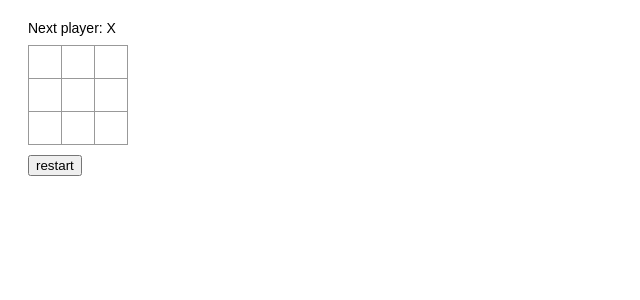
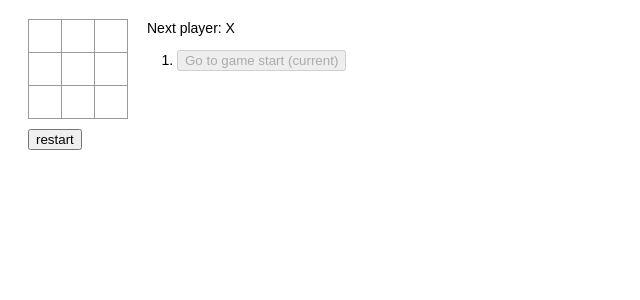
Before and after one commit to homayunmmdy/Epic-React, a React (Vite) app: page / in a window 1280 px wide. Shown: the top 300 px of the page, without its empty margins (0-640 px from the left). Built offline with nearby package versions, Linux system fonts and the light colour scheme.

Commit message:
add history into tic tac toe

```diff
--- a/src/TicTacToe/TicTacToe.tsx
+++ b/src/TicTacToe/TicTacToe.tsx
@@ -3,48 +3,25 @@ import {
   calculateNextValue,
   calculateStatus,
   calculateWinner,
+  GameState,
+  isValidGameState,
   type Squares,
 } from "../../public/shared/tic-tac-toe-utils";
 import "./style.css";
 
-const defaultState = Array(9).fill(null)
+function Board({
+	squares,
+	onClick,
+}: {
+	squares: Squares
+	onClick: (index: number) => void
+}) {
+	function renderSquare(i: number) {
+		const value = squares[i]
+		const label = value ? `square ${i}, ${value}` : `square ${i} empty`
 
-const localStorageKey = 'squares'
-function Board() {
-	const [squares, setSquares] = useState<Squares>(() => {
-		let localStorageValue
-		try {
-			localStorageValue = JSON.parse(
-				window.localStorage.getItem(localStorageKey) ?? 'null',
-			)
-		} catch {
-			// something is wrong in localStorage, so don't use it
-		}
-		return localStorageValue && Array.isArray(localStorageValue)
-			? localStorageValue
-			: defaultState
-	})
-
-	useEffect(() => {
-		window.localStorage.setItem(localStorageKey, JSON.stringify(squares))
-	}, [squares])
-
-	const nextValue = calculateNextValue(squares)
-	const winner = calculateWinner(squares)
-	const status = calculateStatus(winner, squares, nextValue)
-
-	function selectSquare(index: number) {
-		if (winner || squares[index]) return
-		setSquares(previousSquares => previousSquares.with(index, nextValue))
-	}
-
-	function restart() {
-		setSquares(defaultState)
-	}
-
-	function renderSquare(i: number) {
 		return (
-			<button className="square" onClick={() => selectSquare(i)}>
+			<button className="square" onClick={() => onClick(i)} aria-label={label}>
 				{squares[i]}
 			</button>
 		)
@@ -52,7 +29,6 @@ function Board() {
 
 	return (
 		<div>
-			<div className="status">{status}</div>
 			<div className="board-row">
 				{renderSquare(0)}
 				{renderSquare(1)}
@@ -68,20 +44,90 @@ function Board() {
 				{renderSquare(7)}
 				{renderSquare(8)}
 			</div>
-			<button className="restart" onClick={restart}>
-				restart
-			</button>
 		</div>
 	)
 }
+
+const defaultState: GameState = {
+	history: [Array(9).fill(null)],
+	currentStep: 0,
+}
+
+const localStorageKey = 'tic-tac-toe'
 const TicTacToe = () => {
-  return (
-    <div className="game">
-      <div className="game-board">
-        <Board />
-      </div>
-    </div>
-  );
+  const [state, setState] = useState<GameState>(() => {
+		let localStorageValue
+		try {
+			localStorageValue = JSON.parse(
+				window.localStorage.getItem(localStorageKey) ?? 'null',
+			)
+		} catch {
+			// something is wrong in localStorage, so don't use it
+		}
+		return isValidGameState(localStorageValue)
+			? localStorageValue
+			: defaultState
+	})
+	const currentSquares = state.history[state.currentStep]
+
+	const winner = calculateWinner(currentSquares)
+	const nextValue = calculateNextValue(currentSquares)
+	const status = calculateStatus(winner, currentSquares, nextValue)
+
+	useEffect(() => {
+		window.localStorage.setItem(localStorageKey, JSON.stringify(state))
+	}, [state])
+
+	function selectSquare(index: number) {
+		if (winner || currentSquares[index]) return
+
+		setState(previousState => {
+			const { currentStep, history } = previousState
+			const newHistory = history.slice(0, currentStep + 1)
+			const squares = history[currentStep].with(index, nextValue)
+
+			return {
+				history: [...newHistory, squares],
+				currentStep: newHistory.length,
+			}
+		})
+	}
+
+	function restart() {
+		setState(defaultState)
+	}
+
+	const moves = state.history.map((_stepSquares, step) => {
+		const desc = step ? `Go to move number ${step}` : 'Go to game start'
+		const isCurrentStep = step === state.currentStep
+		return (
+			<li key={step}>
+				<button
+					onClick={() =>
+						setState(previousState => ({ ...previousState, currentStep: step }))
+					}
+					disabled={isCurrentStep}
+				>
+					{desc} {isCurrentStep ? '(current)' : null}
+				</button>
+			</li>
+		)
+	})
+
+	return (
+		<div className="game">
+			<div className="game-board">
+				<Board onClick={selectSquare} squares={currentSquares} />
+				<button className="restart" onClick={restart}>
+					restart
+				</button>
+			</div>
+			<div className="game-info">
+				<div aria-live="polite">{status}</div>
+				<ol>{moves}</ol>
+			</div>
+		</div>
+	)
 };
 
 export default TicTacToe;
```
